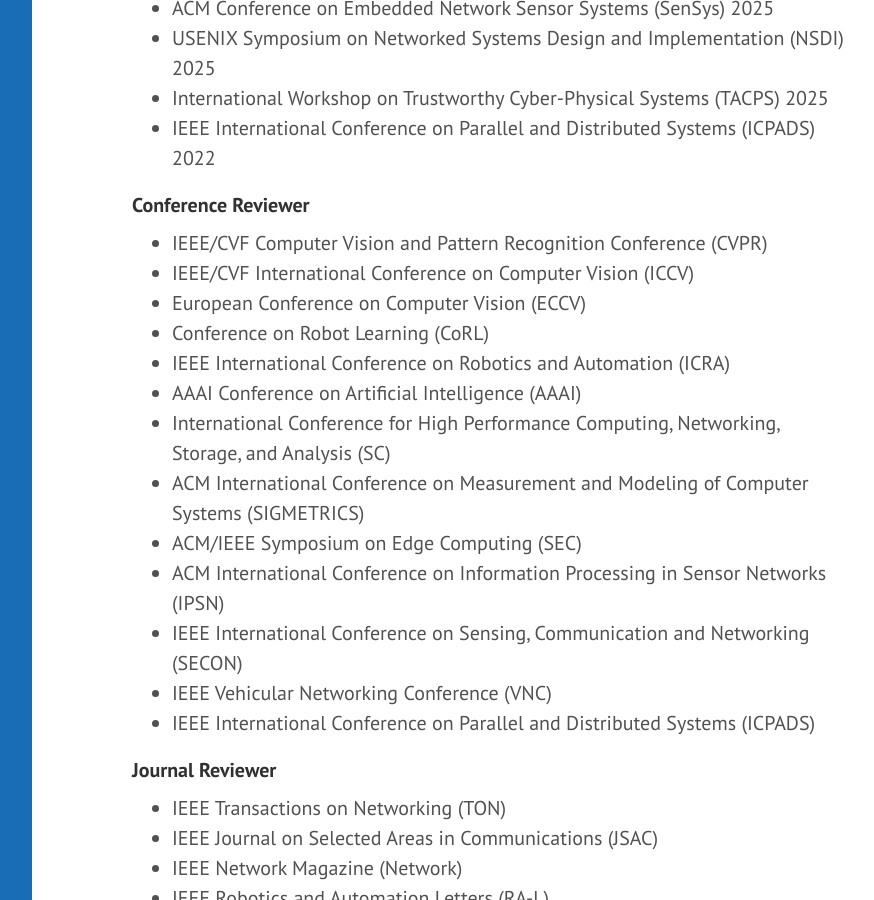
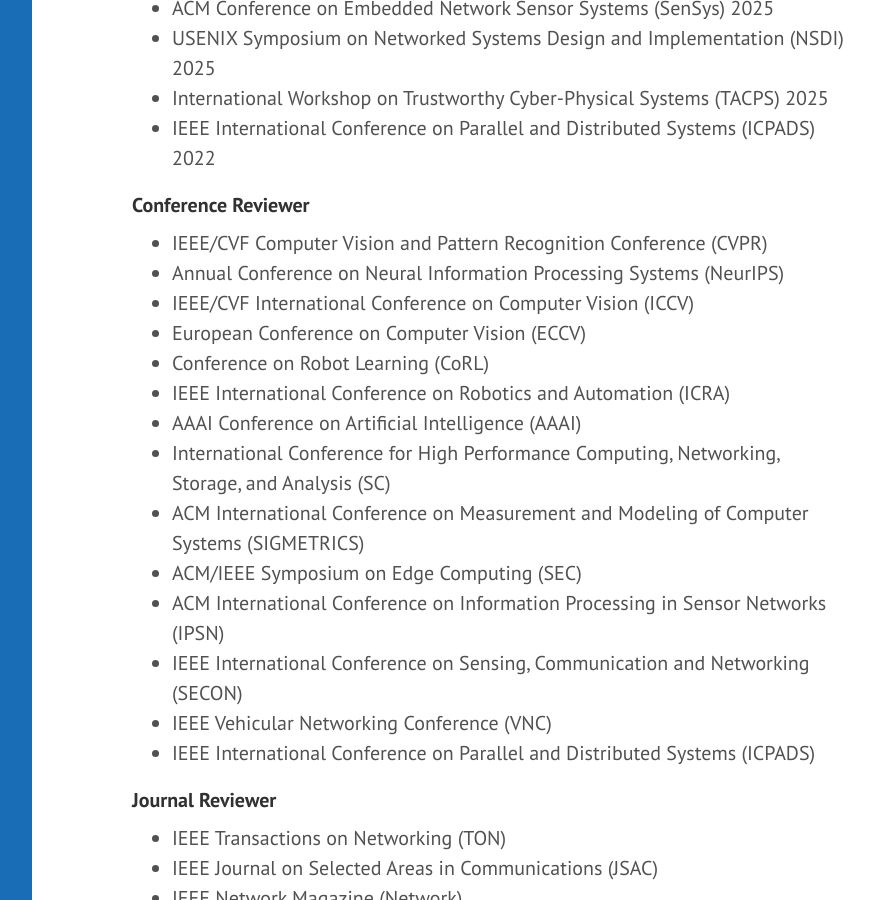
Before and after one commit to hangqiu/hangqiu.github.io, a Jekyll site: the page built from service.md, in a window 1280 px wide and 900 px high, scrolled down 757 px. Shown: the whole window, without its empty margins (328-1202 px from the left). Built offline with Jekyll 4.4.1, drawn with Linux system fonts in a browser that asks for light colours; a style sheet for code colours, icons or effects is not loaded.

Commit message:
Auto-update service.yml from bib (trigger: fec75b89d3cb5b8f28fde76347e0c8bf87453f6f)

```diff
--- a/_data/service_auto.yml
+++ b/_data/service_auto.yml
@@ -231,6 +231,12 @@
   series: CVPR
   venue: IEEE/CVF Computer Vision and Pattern Recognition Conference
 - ENTRYTYPE: reviewer
+  ID: nips
+  conf: NeurIPS
+  keywords: nonumber, conf
+  series: NeurIPS
+  venue: Annual Conference on Neural Information Processing Systems
+- ENTRYTYPE: reviewer
   ID: iccv
   conf: ICCV
   keywords: nonumber, conf
```
